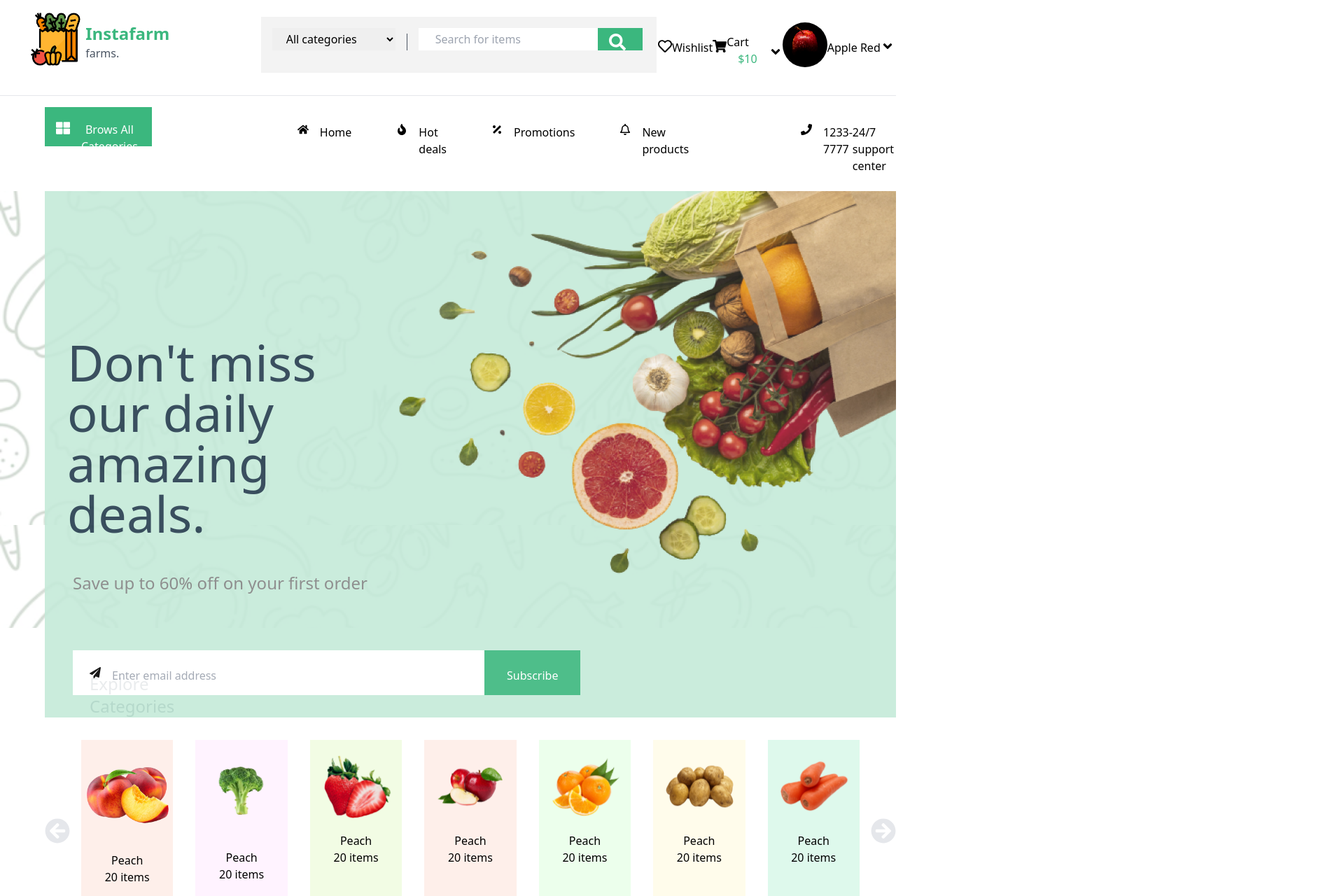
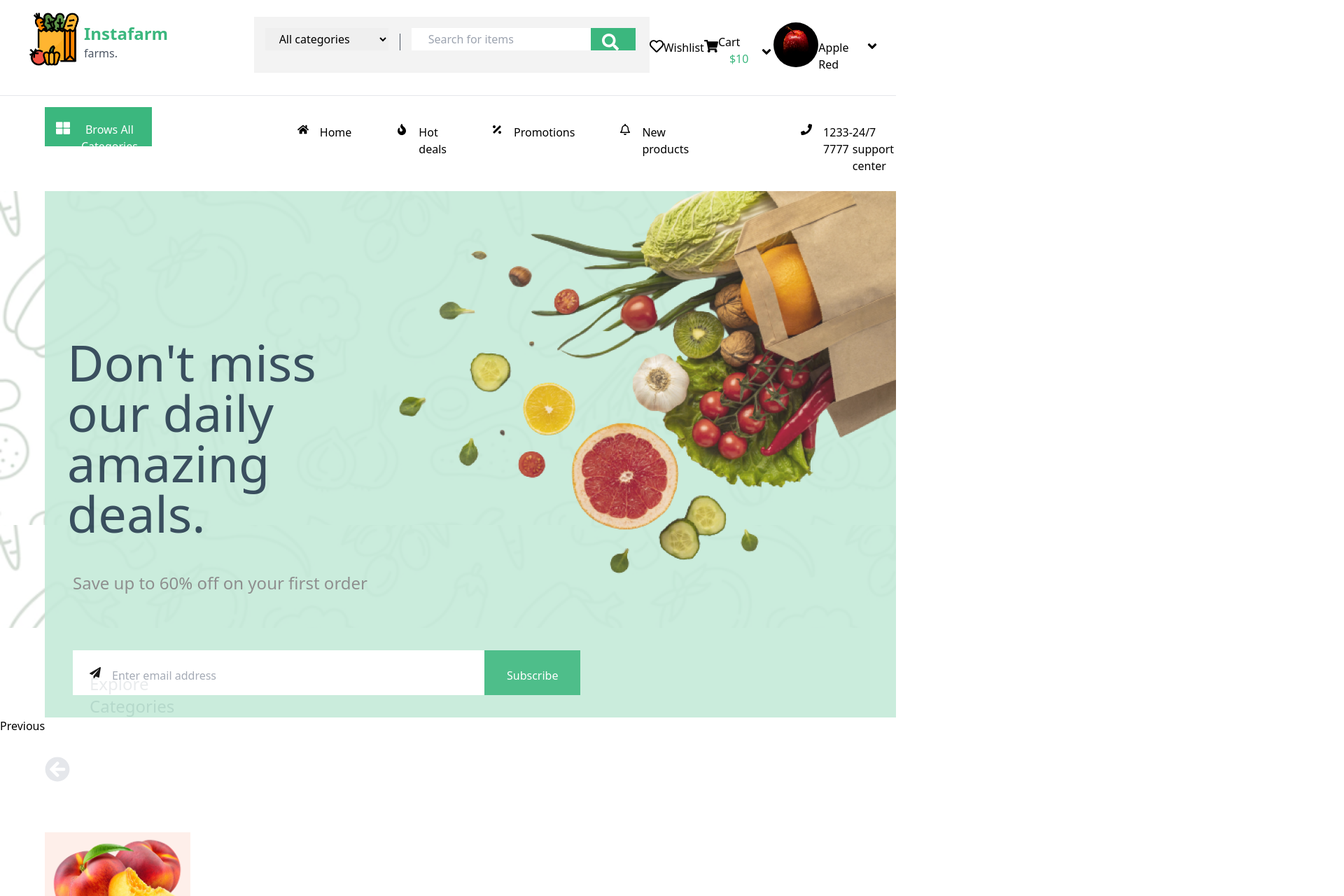
Before and after one commit to Divine-20/Instafarm, a React (Vite) app: page / in a window 1280 px wide. Shown: the top 1280 px of the page at 70% size, 1920 px wide, since content can reach past the window. Built offline with nearby package versions, Linux system fonts and the light colour scheme.

Commit message:
positioning the div in navbar

```diff
--- a/src/components/categories.jsx
+++ b/src/components/categories.jsx
@@ -13,10 +13,10 @@ import reddish from '../images/reddish.png'
 
 function Categories(props) {
   const settings ={
-    dots:true,
+    dots: true,
     infinite:true,
     speed:500,
-    slidesToShow: 4,
+    slidesToShow: 1,
     slidesToScroll: 1
 
   }
@@ -28,6 +28,7 @@ function Categories(props) {
 
         </div>
 
+        <Slider {...settings}>
         <div className='flex ml-16  mt-8'>
         <i className='text-4xl text-gray-200 pr-4 pt-28'><FaArrowCircleLeft /></i>
             <div className='auto pb-6 w-52 bg-[#FEEFEA] '>
@@ -68,9 +69,11 @@ function Categories(props) {
             </div>
             <i className='text-4xl text-gray-200 mt-28 ml-4 ' ><FaArrowCircleRight /></i>
         </div>
+        </Slider>
+
         <div className='flex justify-center mt-6'>
         <i className='text-4xl text-gray-200 pr-4 pt-48'><FaArrowCircleLeft /></i>
-        <Slider>
+
         {featured.map(features=>(
      <div className='h-auto pb-8 w-64 mr-4  mt-10 border-solid border-[1px] border-gray-200'>
           <img src={features.src} alt="reddish" />
@@ -92,7 +95,7 @@ function Categories(props) {
          </div>
 
         ))}
-        </Slider>
+
          <i className='text-4xl text-gray-200 mt-48  ' ><FaArrowCircleRight /></i>
         </div>
     </div>
--- a/src/components/headerContent.jsx
+++ b/src/components/headerContent.jsx
@@ -31,7 +31,7 @@ function HeaderContent() {
 
     </form>
     </div>
-    <div className='flex justify-around'>
+    <div className='flex pr-6'>
            <i className='pt-14 text-xl '><FaRegHeart /></i><span className='pt-14'>Wishlist</span>
            <i className='pt-14 text-xl'><FaShoppingCart /></i><span><h1 className='pt-12 '>Cart</h1><p className='pl-4 text-[#3BB77E] '>$10</p></span>
            <i className='pt-16 pl-4 text-xl '><FaAngleDown /></i>
```
